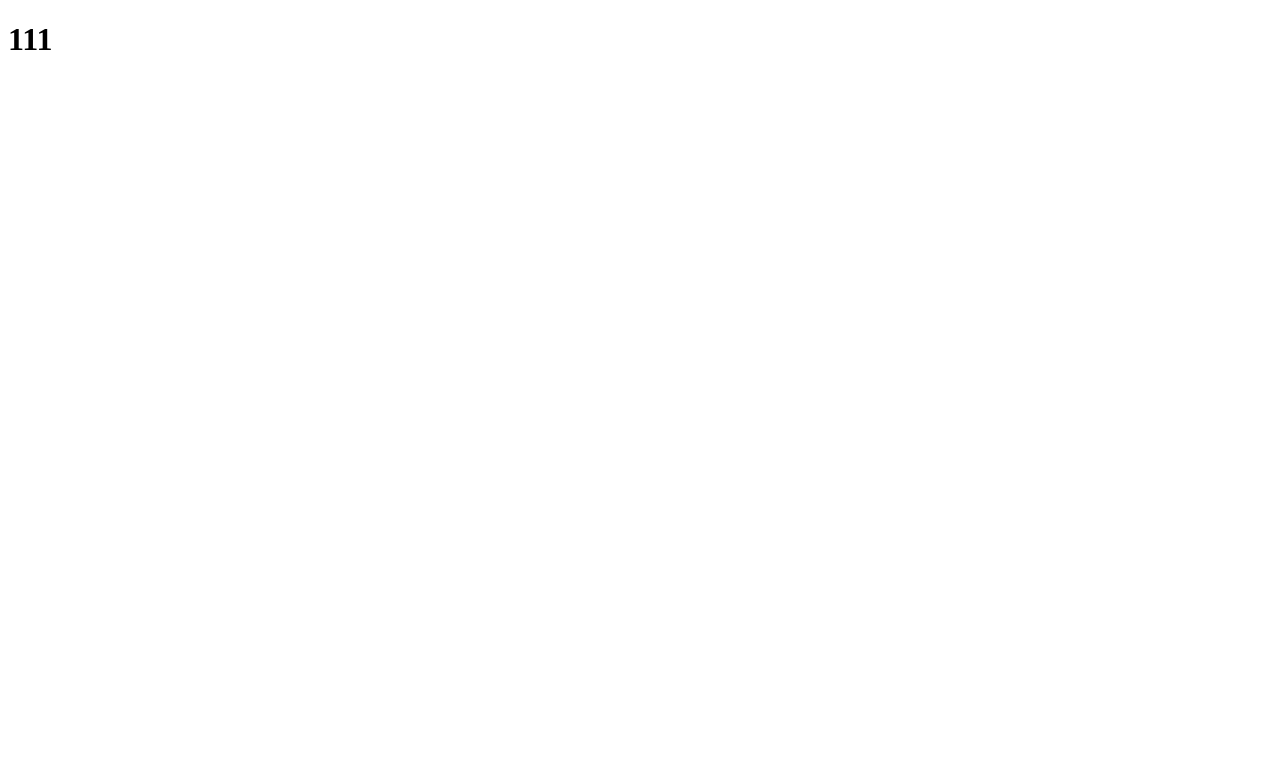
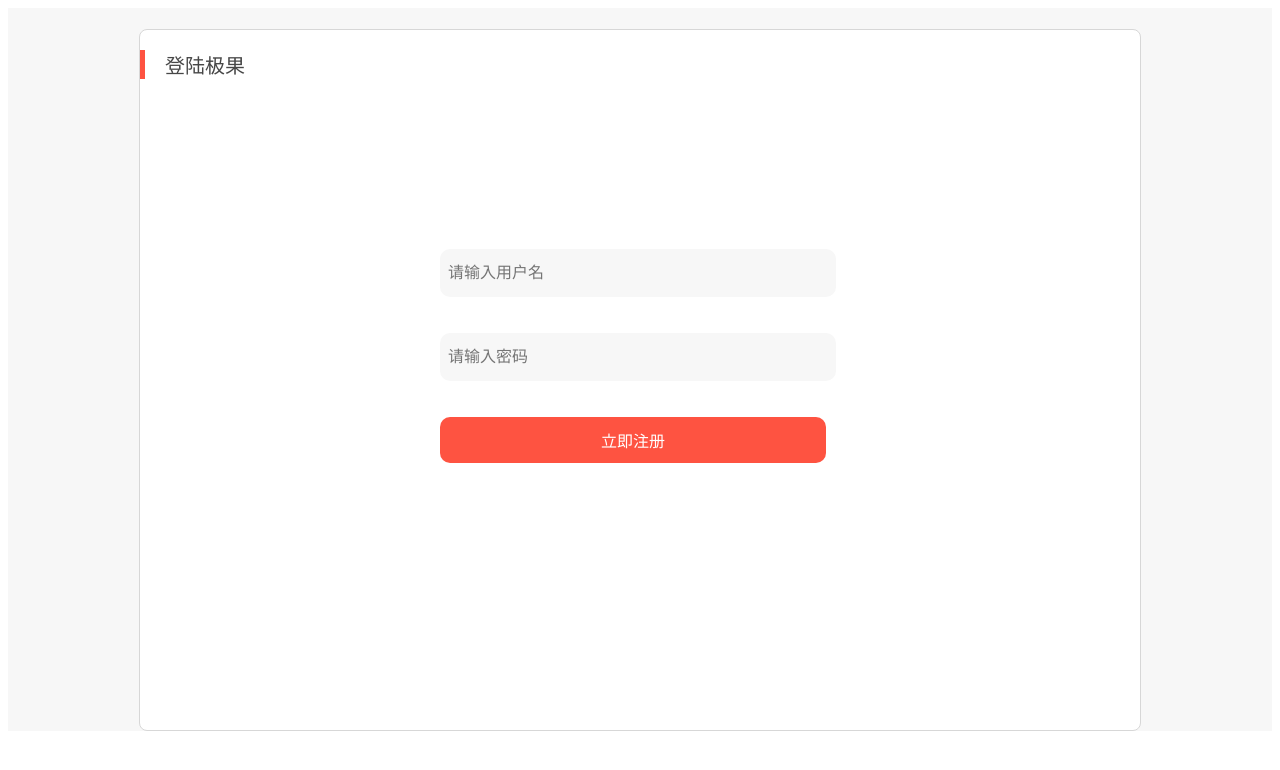
Before and after one commit to WYP-2018/-, a plain HTML site: page login(登录).html in a window 1280 px wide. Drawn offline with Linux system fonts and the light colour scheme.

Commit message:
'登录'

```diff
--- /dev/null
+++ b/css/login.css
@@ -0,0 +1,44 @@
+.dl {
+  background-color: #F7F7F7;
+  padding-top: 1px;
+  box-sizing: border-box;
+}
+.dl .dl-1 {
+  width: 1000px;
+  height: 700px;
+  background-color: #FFFFFF;
+  border-radius: 8px;
+  border: 1px #d7d7d7 solid;
+  margin: 20px auto;
+}
+.dl .dl-1 > p {
+  font-size: 20px;
+  color: #474747;
+  padding-left: 20px;
+  border-left: 5px solid #FE5341;
+}
+.dl .dl-1 .dl-2 {
+  width: 400px;
+  margin: 15% auto;
+}
+.dl .dl-1 .dl-2 input {
+  width: 386px;
+  height: 46px;
+  border-radius: 10px;
+  border: none;
+  font-size: 16px;
+  margin-top: 20px;
+  background-color: #F7F7F7;
+  padding-left: 8px;
+}
+.dl .dl-1 .dl-2 button {
+  width: 386px;
+  height: 46px;
+  border-radius: 10px;
+  border: none;
+  font-size: 16px;
+  margin-top: 20px;
+  text-align: center;
+  color: #FFFFFF;
+  background-color: #FE5341;
+}
--- a/login(登录).html
+++ b/login(登录).html
@@ -6,10 +6,20 @@
     <meta http-equiv="X-UA-Compatible" content="IE=edge">
     <meta name="viewport" content="width=device-width, initial-scale=1.0">
     <title>Document</title>
+    <link rel="stylesheet" href="./css/login.css">
 </head>
 
 <body>
-    <h1>111</h1>
+    <div class="dl">
+        <div class="dl-1">
+            <p>登陆极果</p>
+            <div class="dl-2">
+                <p><input type="text" placeholder="请输入用户名"></p>
+                <p><input type="password" placeholder="请输入密码"></p>
+                <button>立即注册</button>
+            </div>
+        </div>
+    </div>
 </body>
 
 </html>
```
